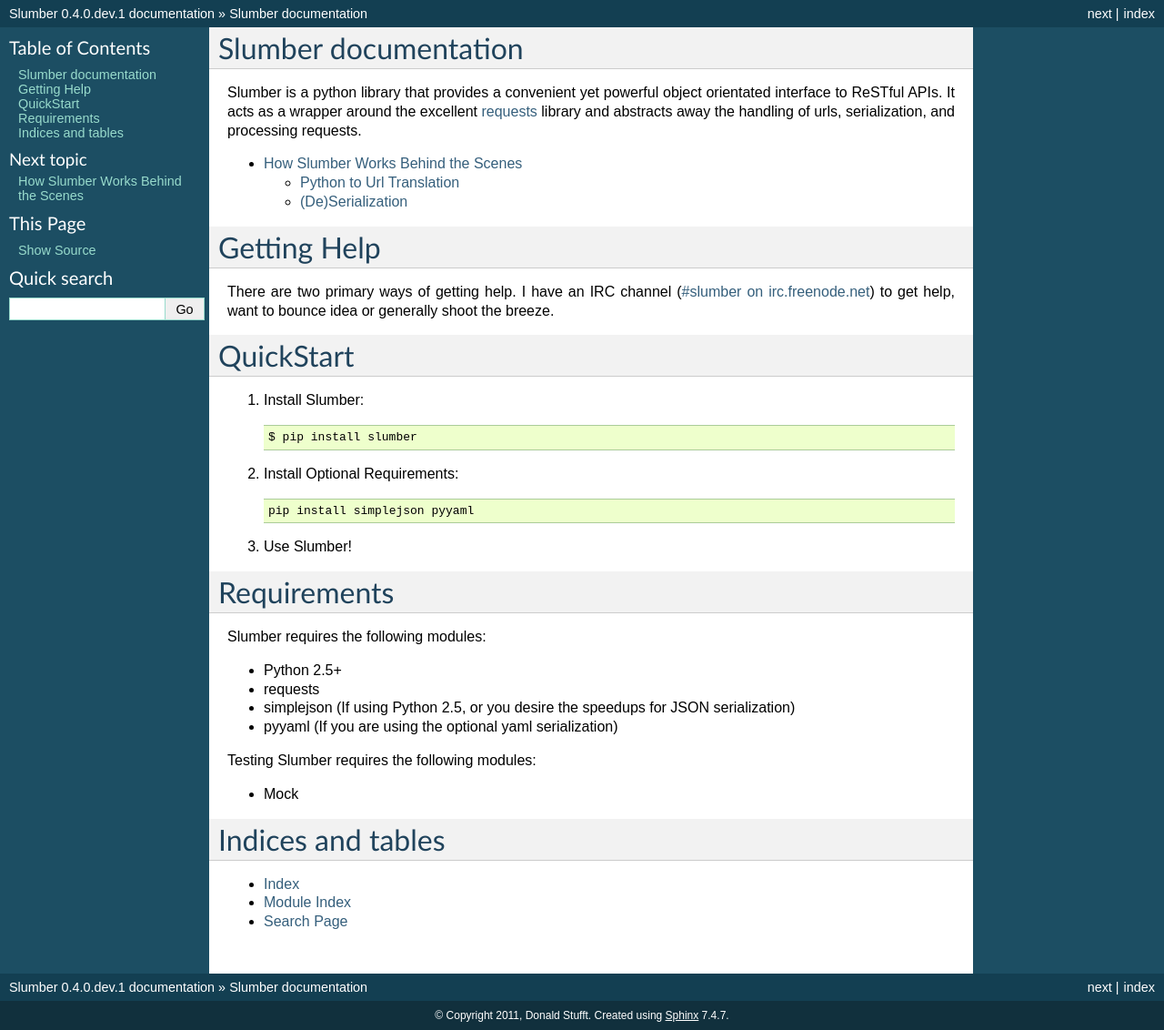
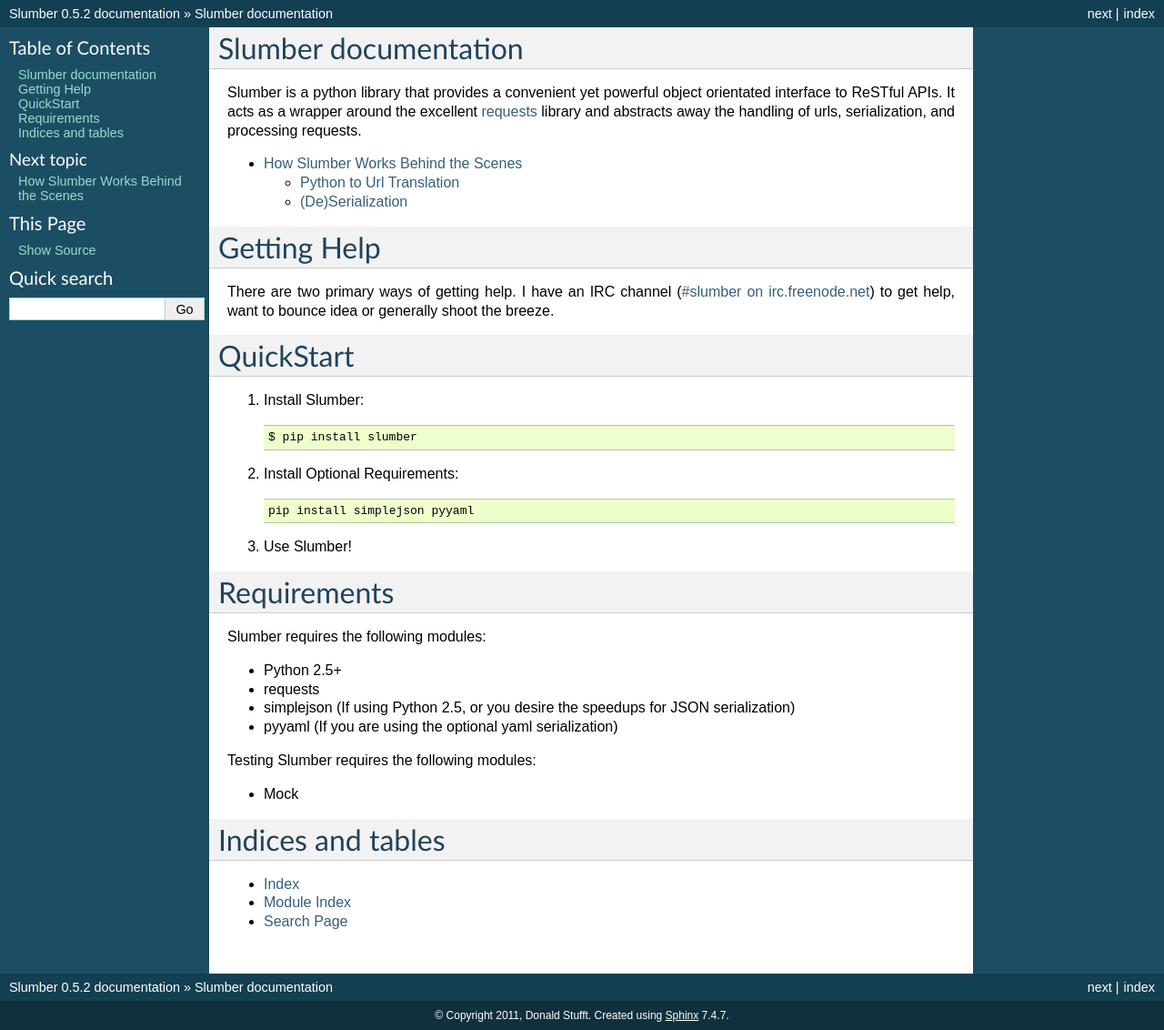
Before and after one commit to samgiles/slumber, a Sphinx documentation site: the page built from docs/index.rst, in a window 1280 px wide. Shown: the whole page at 91% size. Built offline with Sphinx 7.4.7, drawn with Linux system fonts in a browser that asks for light colours; pages that are not in the unit, such as notebooks, are missing from menus.

Commit message:
bump version

```diff
--- a/docs/conf.py
+++ b/docs/conf.py
@@ -49,9 +49,9 @@
 # built documents.
 #
 # The short X.Y version.
-version = '0.6.dev1'
+version = '0.5'
 # The full version, including alpha/beta/rc tags.
-release = '0.4.0.dev.1'
+release = '0.5.2'
 
 # The language for content autogenerated by Sphinx. Refer to documentation
 # for a list of supported languages.
--- a/setup.py
+++ b/setup.py
@@ -11,7 +11,7 @@
 
 setup(
     name = "slumber",
-    version = "0.6.dev1",
+    version = "0.5.3",
     description = "A library that makes consuming a REST API easier and more convenient",
     long_description="\n\n".join([
         open(os.path.join(base_dir, "README.rst"), "r").read(),
```
